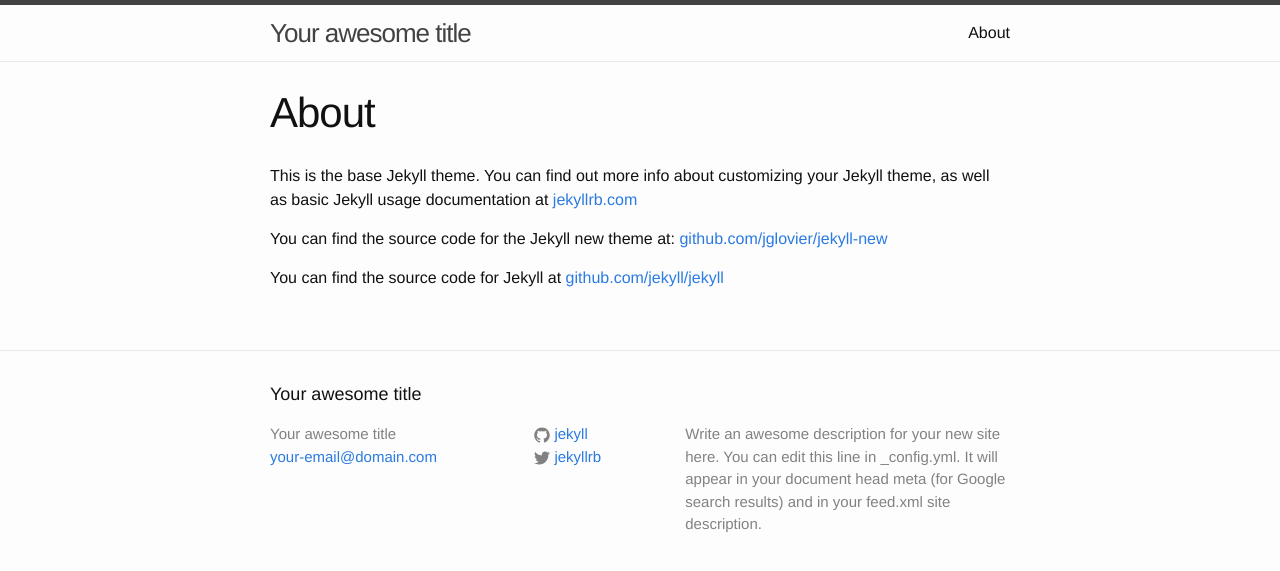
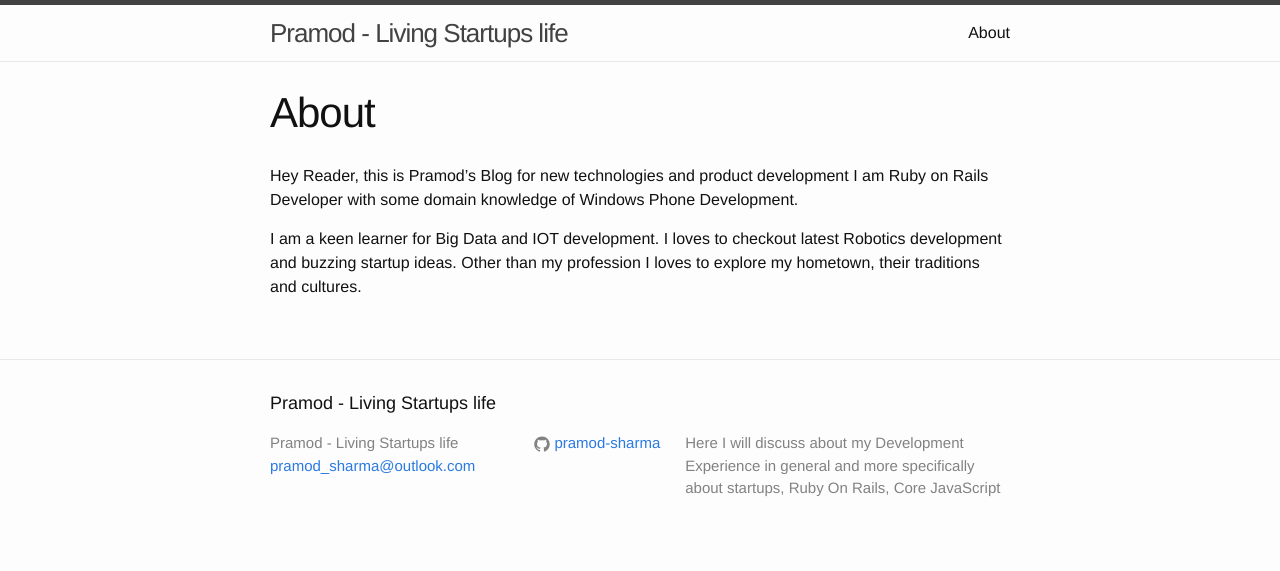
Before and after one commit to pramod-sharma/pramod-sharma.github.io, a Jekyll site: the page built from about.md, in a window 1280 px wide. Shown: the top 571 px of the page. Built offline with Jekyll 4.4.1, drawn with Linux system fonts in a browser that asks for light colours.

```diff
--- /dev/null
+++ b/Gemfile
@@ -0,0 +1,2 @@
+source 'https://rubygems.org'
+gem 'github-pages'
--- a/_config.yml
+++ b/_config.yml
@@ -1,14 +1,13 @@
 # Site settings
-title: Your awesome title
-email: your-email@domain.com
+title: Pramod - Living Startups life
+email: pramod_sharma@outlook.com
 description: > # this means to ignore newlines until "baseurl:"
-  Write an awesome description for your new site here. You can edit this
-  line in _config.yml. It will appear in your document head meta (for
-  Google search results) and in your feed.xml site description.
+  Here I will discuss about my Development Experience in general and
+  more specifically about startups, Ruby On Rails, Core JavaScript
 baseurl: "" # the subpath of your site, e.g. /blog/
 url: "http://yourdomain.com" # the base hostname & protocol for your site
-twitter_username: jekyllrb
-github_username:  jekyll
-
+# twitter_username: jekyllrb
+github_username:  pramod-sharma
+permalink: :year/:month/:title
 # Build settings
 markdown: kramdown
--- a/about.md
+++ b/about.md
@@ -4,8 +4,8 @@ title: About
 permalink: /about/
 ---
 
-This is the base Jekyll theme. You can find out more info about customizing your Jekyll theme, as well as basic Jekyll usage documentation at [jekyllrb.com](http://jekyllrb.com/)
+Hey Reader, this is Pramod's Blog for new technologies and product development
+I am Ruby on Rails Developer with some domain knowledge of Windows Phone Development.
 
-You can find the source code for the Jekyll new theme at: [github.com/jglovier/jekyll-new](https://github.com/jglovier/jekyll-new)
-
-You can find the source code for Jekyll at [github.com/jekyll/jekyll](https://github.com/jekyll/jekyll)
+I am a keen learner for Big Data and IOT development. I loves to checkout latest Robotics development and buzzing startup ideas.
+Other than my profession I loves to explore my hometown, their traditions and cultures.
```
Also changed, not shown: _layouts/post.html (+26 -0 lines), _posts/2015-11-18-welcome-to-jekyll.markdown (deleted, +0 -25 lines), _posts/2015-12-25-aws_iops_vs_raid.markdown (added, +29 -0 lines), Gemfile.lock (added).
